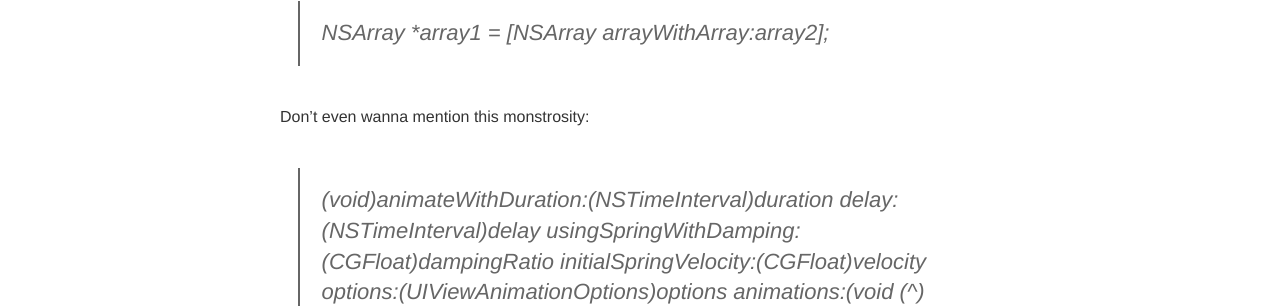
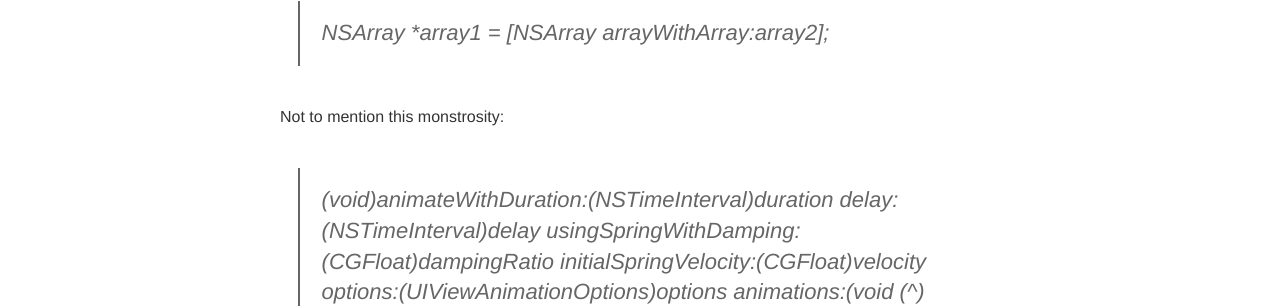
Before and after one commit to trentyou/trentyou.github.io, a Jekyll site: the page built from _posts/2014-12-2-Current progress and first post.md, in a window 1280 px wide and 900 px high, scrolled down 2209 px. Shown: the part 152-458 px from the top of the window. Built offline with Jekyll 4.4.1, drawn with Linux system fonts in a browser that asks for light colours.

Commit message:
Updated 2014-12-2-Current progress and first post.md

```diff
--- a/_posts/2014-12-2-Current progress and first post.md
+++ b/_posts/2014-12-2-Current progress and first post.md
@@ -49,7 +49,7 @@ Objective-C
 
 
 
-Don't even wanna mention this monstrosity:
+Not to mention this monstrosity:
 
 > (void)animateWithDuration:(NSTimeInterval)duration
                       delay:(NSTimeInterval)delay
```
